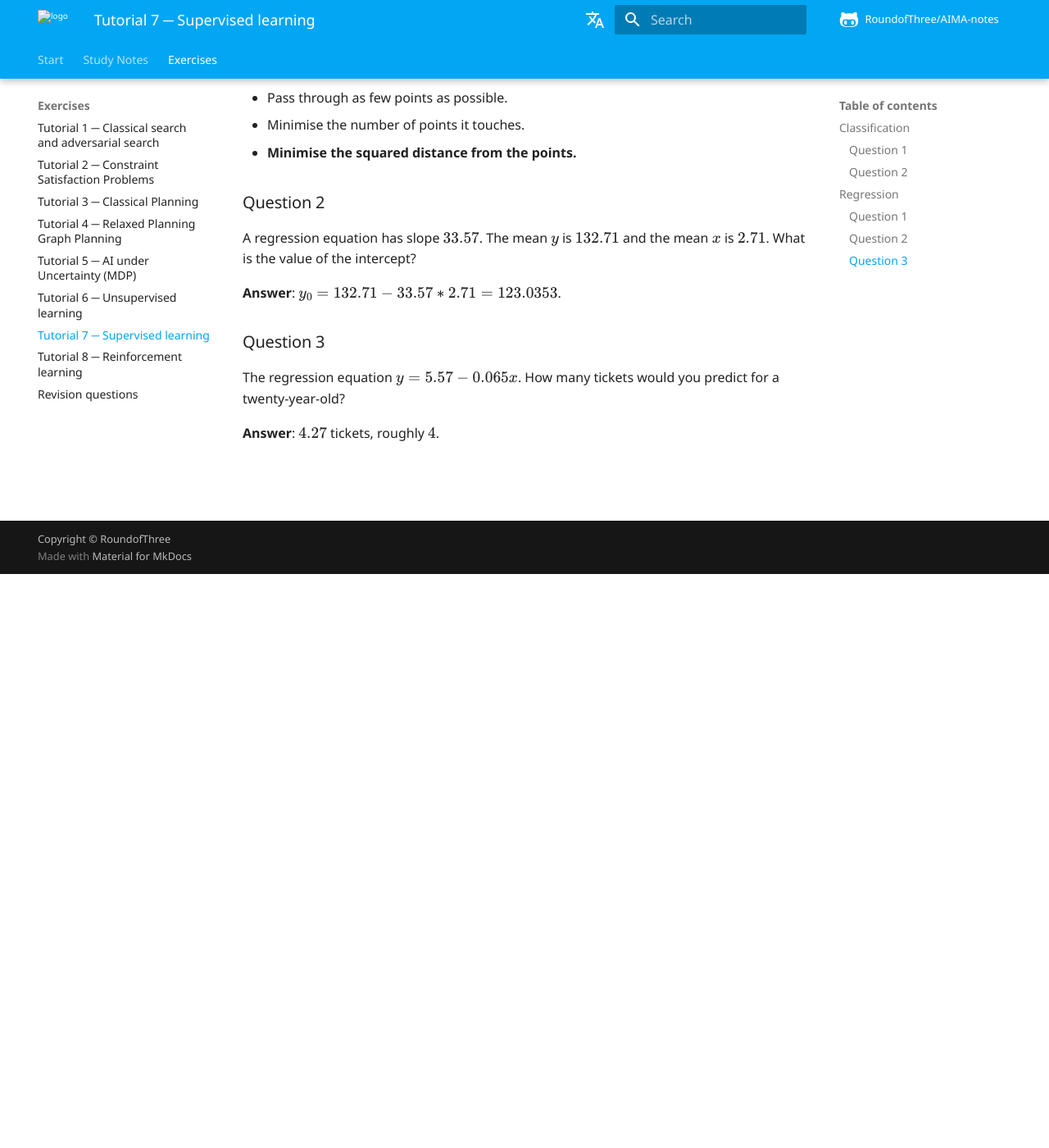
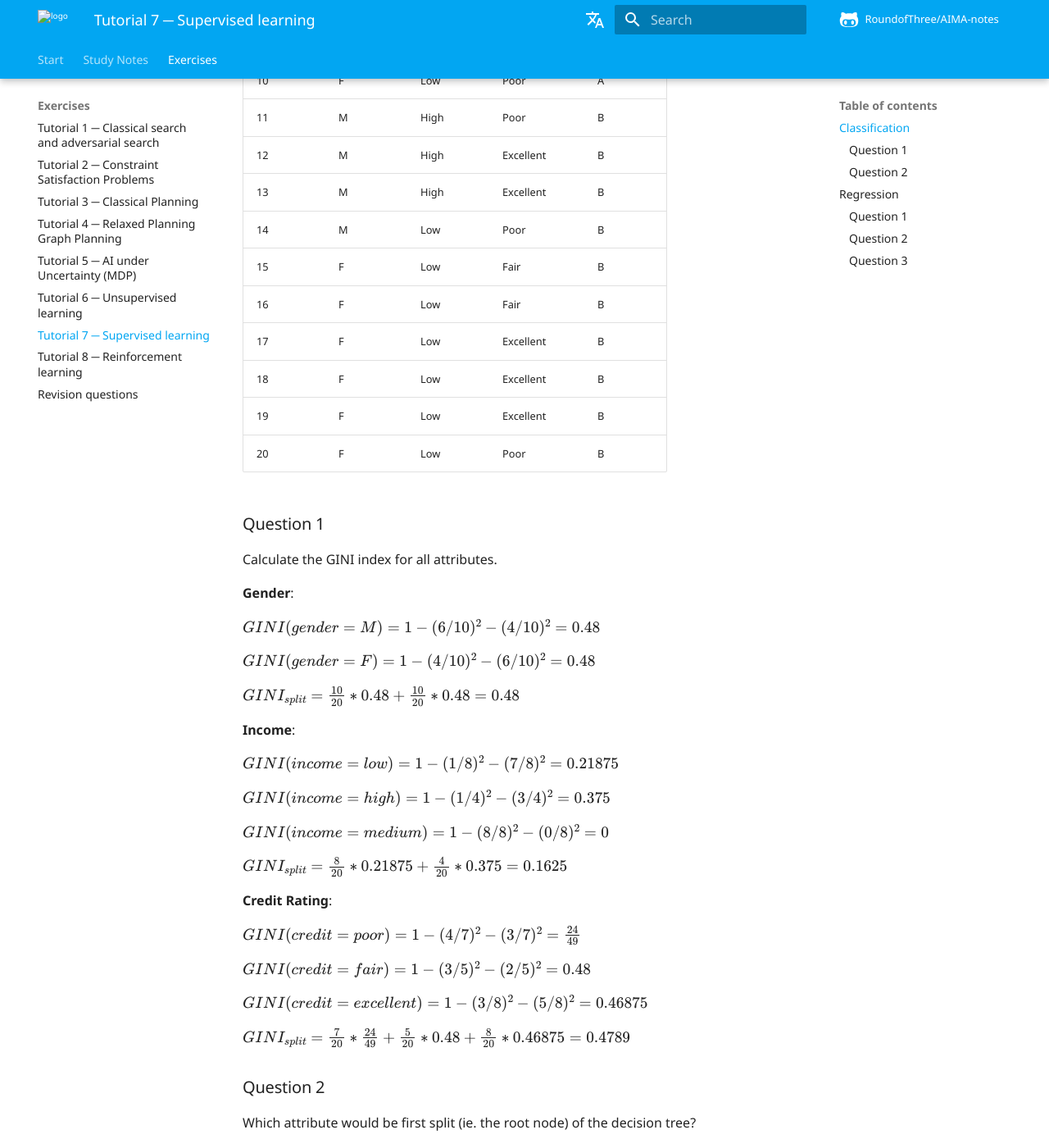
Before and after one commit to RoundofThree/AIMA-notes, an MkDocs documentation site: the page built from docs/en/docs/exercises/tutorial-7/tutorial-7.md, in a window 1280 px wide and 1400 px high, scrolled down 700 px. Shown: the whole window at 82% size. Built offline with MkDocs 1.6.1 and Material for MkDocs 9.7.7, drawn with Linux system fonts in a browser that asks for light colours; formulas are drawn with MathJax 3; comment, search, counter and statistics services are not loaded; some of the changed text lies outside the part shown.

Commit message:
Add supervised learning tutorial

```diff
--- a/docs/en/docs/exercises/tutorial-7/tutorial-7.md
+++ b/docs/en/docs/exercises/tutorial-7/tutorial-7.md
@@ -3,13 +3,65 @@
 
 Consider the training data shown here from a binary classification problem.
 
-Table
+| Record ID | Gender | Income | Credit Rating | Class |
+| --- | --- | --- | --- | --- |
+| 1 | M | High | Fair | A |
+| 2 | M | Medium | Excellent | A |
+| 3 | M | Medium | Excellent | A |
+| 4 | M | Medium | Poor | A |
+| 5 | M | Medium | Poor | A |
+| 6 | M | Medium | Poor | A |
+| 7 | F | Medium | Fair | A |
+| 8 | F | Medium | Fair | A |
+| 9 | F | Medium | Excellent | A |
+| 10 | F | Low | Poor | A |
+| 11 | M | High | Poor | B |
+| 12 | M | High | Excellent | B |
+| 13 | M | High | Excellent | B |
+| 14 | M | Low | Poor | B |
+| 15 | F | Low | Fair | B |
+| 16 | F | Low | Fair | B |
+| 17 | F | Low | Excellent | B |
+| 18 | F | Low | Excellent | B |
+| 19 | F | Low | Excellent | B |
+| 20 | F | Low | Poor | B |
 
 ### Question 1
 Calculate the GINI index for all attributes.
 
+**Gender**:
+
+$GINI(gender=M) = 1 - (6/10)^2 - (4/10)^2 = 0.48$
+
+$GINI(gender=F) = 1 - (4/10)^2 - (6/10)^2 = 0.48$
+
+$GINI_{split} = \frac{10}{20} * 0.48 + \frac{10}{20} * 0.48 = 0.48$
+
+**Income**:
+
+$GINI(income=low) = 1 - (1/8)^2 - (7/8)^2 = 0.21875$
+
+$GINI(income=high) = 1 - (1/4)^2 - (3/4)^2 = 0.375$
+
+$GINI(income=medium) = 1 - (8/8)^2 - (0/8)^2 = 0$
+
+$GINI_{split} = \frac{8}{20} * 0.21875 + \frac{4}{20} * 0.375 = 0.1625$
+
+**Credit Rating**:
+
+$GINI(credit=poor) = 1 - (4/7)^2 - (3/7)^2 = \frac{24}{49}$
+
+$GINI(credit=fair) = 1 - (3/5)^2 - (2/5)^2 = 0.48$
+
+$GINI(credit=excellent) = 1 - (3/8)^2 - (5/8)^2 = 0.46875$
+
+$GINI_{split} = \frac{7}{20} * \frac{24}{49} + \frac{5}{20} * 0.48 + \frac{8}{20} * 0.46875 = 0.4789$
+
+
 ### Question 2
 Which attribute would be first split (ie. the root node) of the decision tree?
+
+**Answer**: Income.
 
 ## Regression
 ### Question 1
```
Also changed, not shown: docs/en/docs/exercises/tutorial-8/tutorial-8.md (+21 -0 lines).
